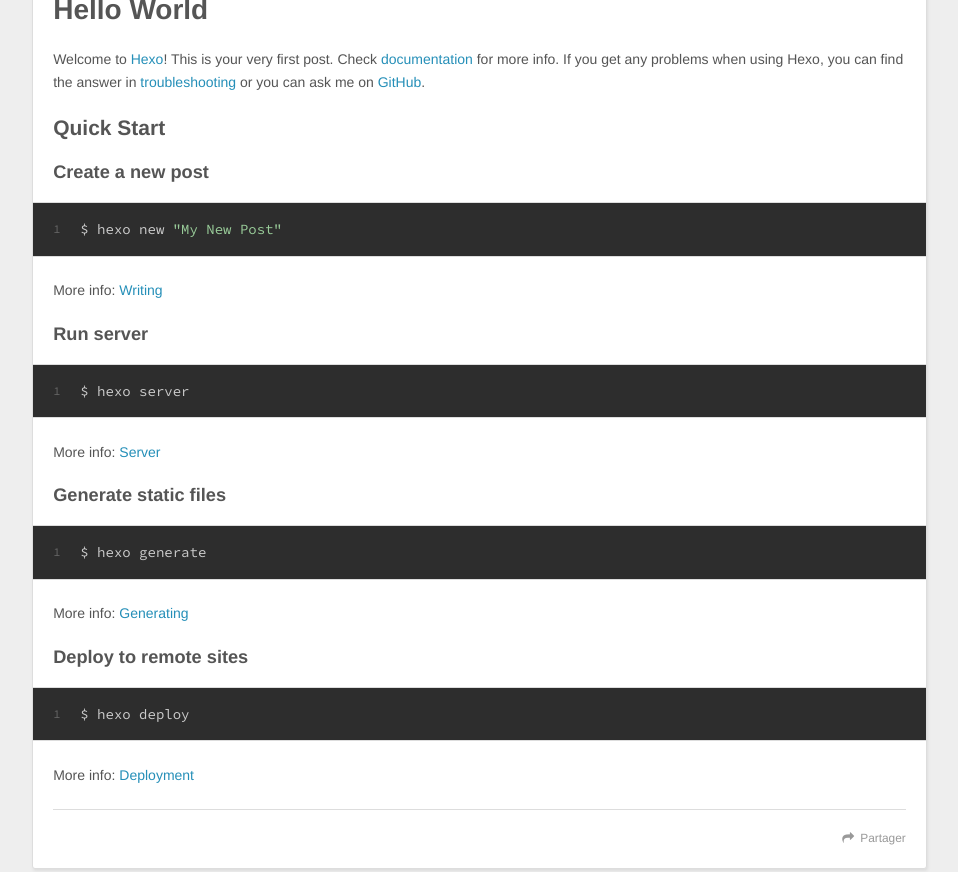
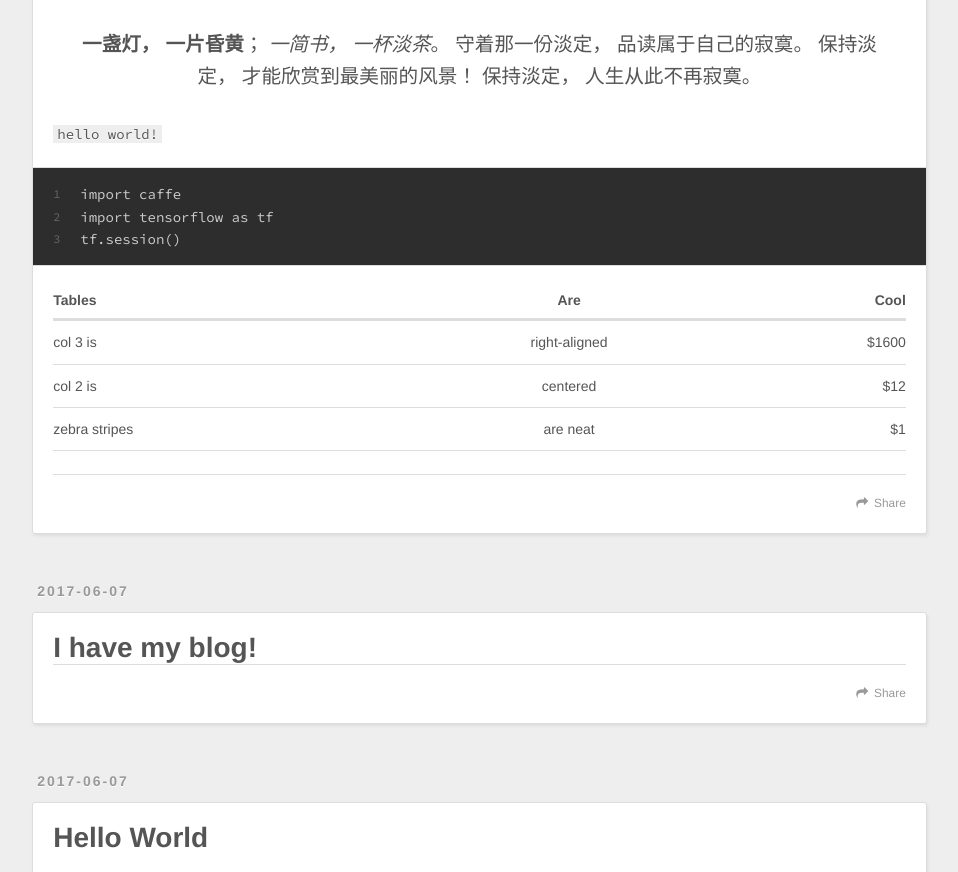
Before and after one commit to hualitlc/hualitlc.github.io, a plain HTML site: page index.html in a window 1280 px wide. Shown: the part 1928-2800 px from the top of the page, without its empty margins (8-966 px from the left). Drawn offline with nearby package versions, Linux system fonts and the light colour scheme.

Commit message:
Site updated: 2017-06-08 15:14:04

```diff
--- a/index.html
+++ b/index.html
@@ -48,9 +48,9 @@
       </nav>
       <nav id="sub-nav">
 
-          <a id="nav-rss-link" class="nav-icon" href="/atom.xml" title="Flux RSS"></a>
+          <a id="nav-rss-link" class="nav-icon" href="/atom.xml" title="RSS Feed"></a>
 
-        <a id="nav-search-btn" class="nav-icon" title="Rechercher"></a>
+        <a id="nav-search-btn" class="nav-icon" title="Search"></a>
       </nav>
       <div id="search-form-wrap">
         <form action="//google.com/search" method="get" accept-charset="UTF-8" class="search-form"><input type="search" name="q" class="search-form-input" placeholder="Search"><button type="submit" class="search-form-submit">&#xF002;</button><input type="hidden" name="sitesearch" value="http://yoursite.com"></form>
@@ -85,15 +85,48 @@
 
         <h1 id="一级标题"><a href="#一级标题" class="headerlink" title="一级标题"></a>一级标题</h1><h2 id="二级"><a href="#二级" class="headerlink" title="二级"></a>二级</h2><h3 id="三级"><a href="#三级" class="headerlink" title="三级"></a>三级</h3><h4 id="四级"><a href="#四级" class="headerlink" title="四级"></a>四级</h4><h5 id="五级"><a href="#五级" class="headerlink" title="五级"></a>五级</h5><h6 id="六级"><a href="#六级" class="headerlink" title="六级"></a>六级</h6><ul>
 <li>xxx</li>
-<li>yyy<br>ssss<br>1.xxx<br>2.yyy<br><a href="http://www.baidu.com" target="_blank" rel="external">百度</a></li>
+<li>yyy<br>ssss<br>1.xxx<br>2.yyy</li>
 </ul>
-<p><img src="http://upload-images.jianshu.io/upload_images/1477563-32ef0a8a5601429b.jpg?imageMogr2/auto-orient/strip%7CimageView2/2/w/1240" alt="caef76094b36acaf0accebde76d98d1001e99ce7.jpg"></p>
-<p><img src="http://upload-images.jianshu.io/upload_images/1477563-2e7e783ab475d1c2.jpg?imageMogr2/auto-orient/strip%7CimageView2/2/w/1240" alt="12632424_132215178296_2.jpg"></p>
+<p><a href="http://www.baidu.com" target="_blank" rel="external">百度</a></p>
+<p><img src="http://upload-images.jianshu.io/upload_images/1477563-32ef0a8a5601429b.jpg?imageMogr2/auto-orient/strip%7CimageView2/2/w/1240" alt="moon and star.jpg"></p>
+<p><img src="http://upload-images.jianshu.io/upload_images/1477563-2e7e783ab475d1c2.jpg?imageMogr2/auto-orient/strip%7CimageView2/2/w/1240" alt="花开富贵.jpg"></p>
+<p><img src="http://latex.codecogs.com/gif.latex?\prod%20\(n_{i}\)+1" alt="公式"></p>
+<blockquote>
+<p><strong>一盏灯， 一片昏黄</strong>； <em>一简书， 一杯淡茶</em>。 守着那一份淡定， 品读属于自己的寂寞。 保持淡定， 才能欣赏到最美丽的风景！ 保持淡定， 人生从此不再寂寞。</p>
+</blockquote>
+<p><code>hello world!</code></p>
+<figure class="highlight plain"><table><tr><td class="gutter"><pre><div class="line">1</div><div class="line">2</div><div class="line">3</div></pre></td><td class="code"><pre><div class="line">import caffe</div><div class="line">import tensorflow as tf</div><div class="line">tf.session()</div></pre></td></tr></table></figure>
+<table>
+<thead>
+<tr>
+<th>Tables</th>
+<th style="text-align:center">Are</th>
+<th style="text-align:right">Cool</th>
+</tr>
+</thead>
+<tbody>
+<tr>
+<td>col 3 is</td>
+<td style="text-align:center">right-aligned</td>
+<td style="text-align:right">$1600</td>
+</tr>
+<tr>
+<td>col 2 is</td>
+<td style="text-align:center">centered</td>
+<td style="text-align:right">$12</td>
+</tr>
+<tr>
+<td>zebra stripes</td>
+<td style="text-align:center">are neat</td>
+<td style="text-align:right">$1</td>
+</tr>
+</tbody>
+</table>
 
 
     </div>
     <footer class="article-footer">
-      <a data-url="http://yoursite.com/2017/06/08/test/" data-id="cj3o348th00029ounprb37x2d" class="article-share-link">Partager</a>
+      <a data-url="http://yoursite.com/2017/06/08/test/" data-id="cj3o37gem0002fwunz1dm8qfm" class="article-share-link">Share</a>
 
 
     </footer>
@@ -129,7 +162,7 @@
 
     </div>
     <footer class="article-footer">
-      <a data-url="http://yoursite.com/2017/06/07/I-have-my-blog/" data-id="cj3o348te00019ounsjlv1qi5" class="article-share-link">Partager</a>
+      <a data-url="http://yoursite.com/2017/06/07/I-have-my-blog/" data-id="cj3o37ged0000fwunr412efxo" class="article-share-link">Share</a>
 
 
     </footer>
@@ -174,7 +207,7 @@
 
     </div>
     <footer class="article-footer">
-      <a data-url="http://yoursite.com/2017/06/07/hello-world/" data-id="cj3o348t700009ounwqt7go7m" class="article-share-link">Partager</a>
+      <a data-url="http://yoursite.com/2017/06/07/hello-world/" data-id="cj3o37gej0001fwun30w9e5tx" class="article-share-link">Share</a>
 
 
     </footer>
@@ -209,7 +242,7 @@
 
 
   <div class="widget-wrap">
-    <h3 class="widget-title">Articles récents</h3>
+    <h3 class="widget-title">Recent Posts</h3>
     <div class="widget">
       <ul>
 
@@ -238,7 +271,7 @@
   <div class="outer">
     <div id="footer-info" class="inner">
       &copy; 2017 John Doe<br>
-      Propulsé by <a href="http://hexo.io/" target="_blank">Hexo</a>
+      Powered by <a href="http://hexo.io/" target="_blank">Hexo</a>
     </div>
   </div>
 </footer>
```
Also changed, not shown: 2017/06/07/I-have-my-blog/index.html (+7 -7 lines), 2017/06/07/hello-world/index.html (+6 -6 lines), 2017/06/08/test/index.html (+47 -13 lines), archives/2017/06/index.html (+4 -4 lines), archives/2017/index.html (+4 -4 lines), archives/index.html (+4 -4 lines).
